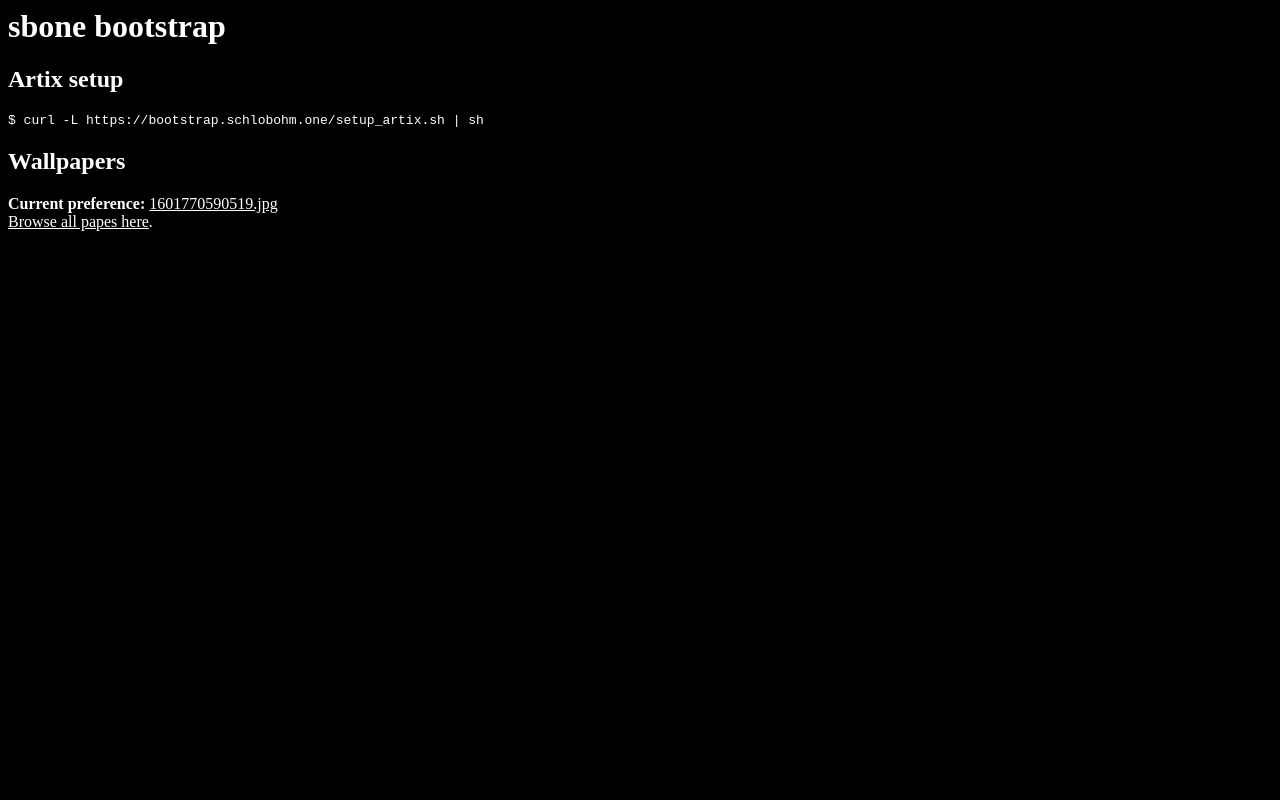
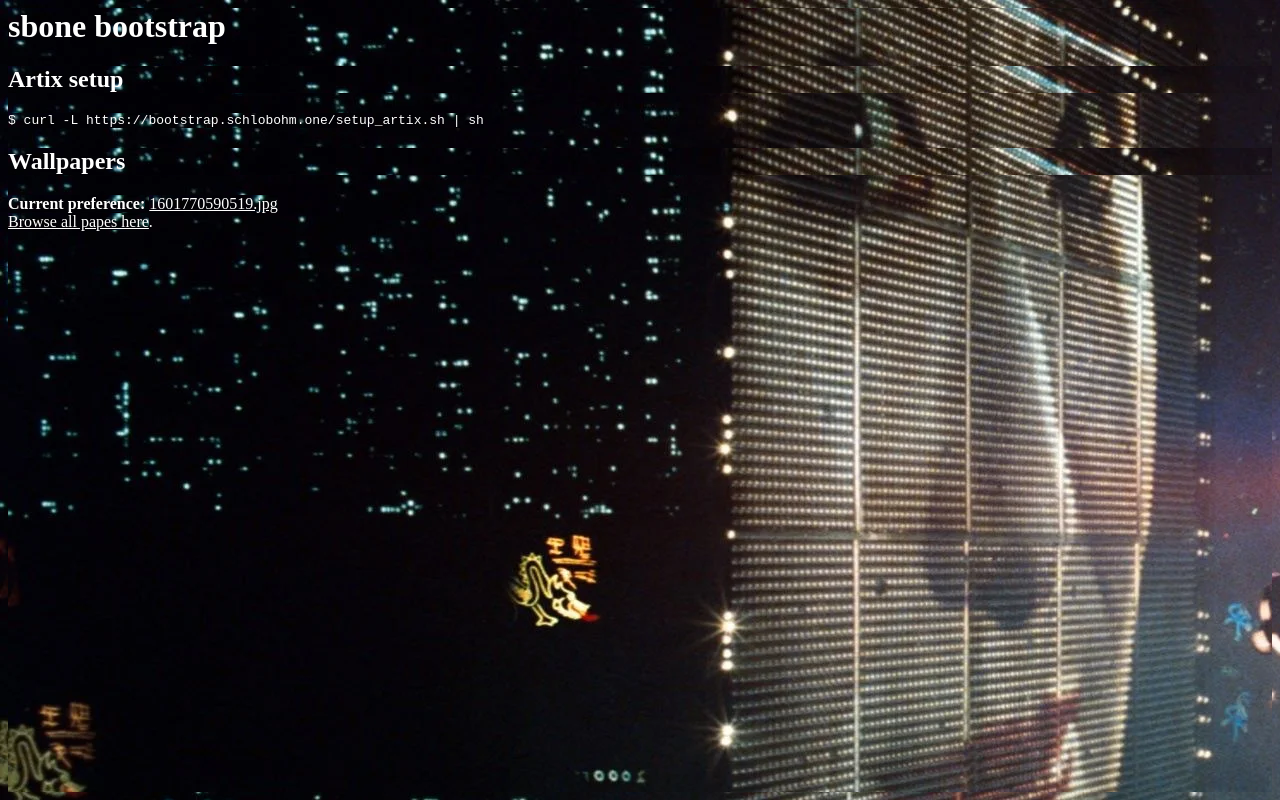
Before and after one commit to schlobohm/bootstrap, a plain HTML site: page index.html in a window 1280 px wide. Drawn offline with Linux system fonts and the light colour scheme.

Commit message:
feat: bg image

```diff
--- a/index.html
+++ b/index.html
@@ -8,6 +8,7 @@
     * {
         background-color: black;
         color: white;
+        background-image: url("./bg.webp");
     }
 </style>
 
```
Also changed, not shown: bg.webp (added).
